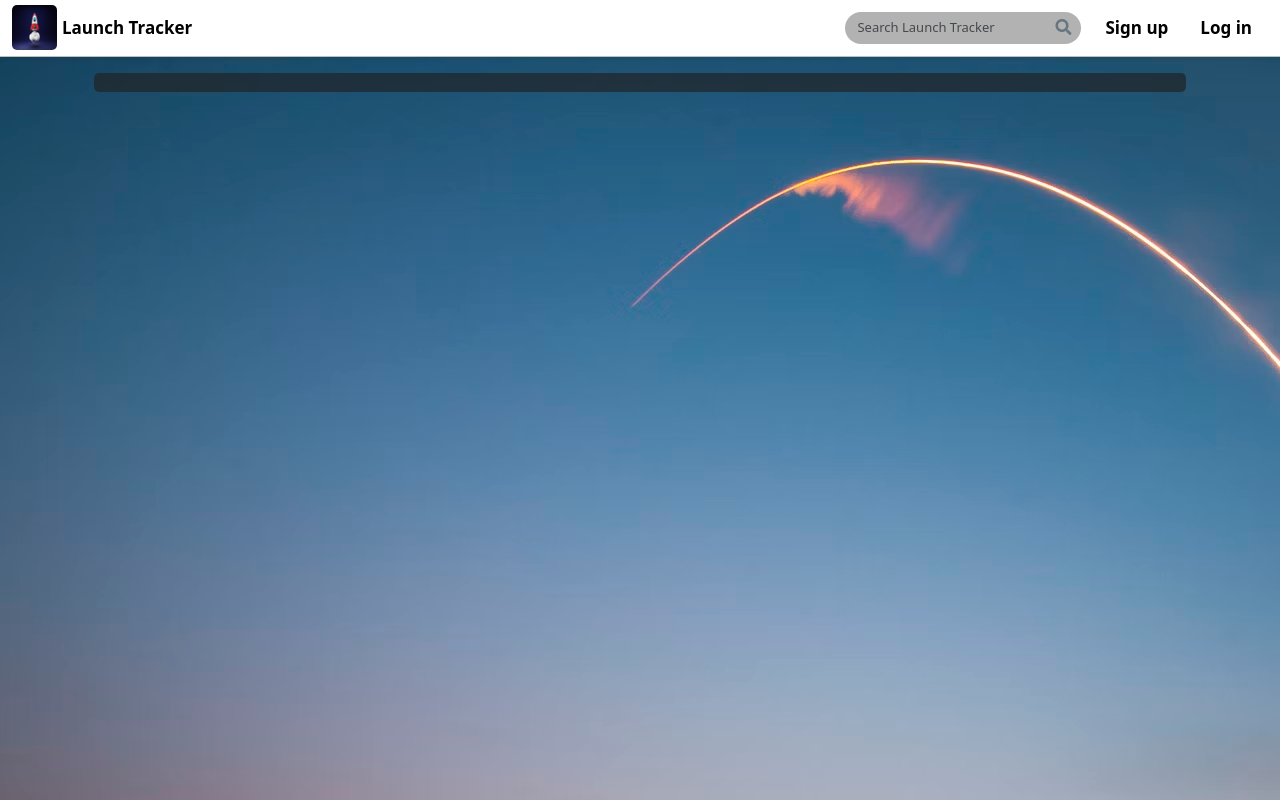
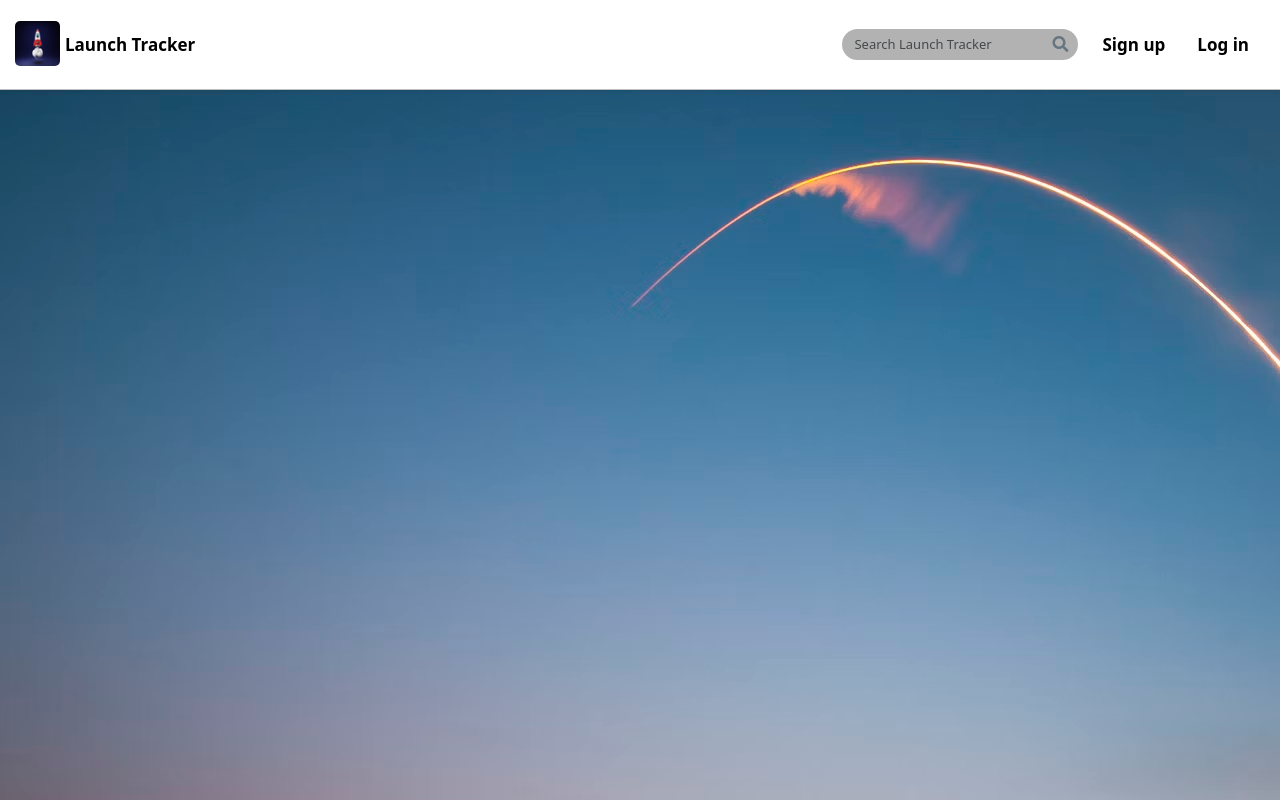
Before and after one commit to jonjones320/Capstone-1, a Flask app: page /launch/search in a window 1280 px wide. Run offline with Flask 3, Linux system fonts and the light colour scheme; data that the repository does not hold is empty; some libraries are stand-ins or nearby versions.

Commit message:
Updated styling and fixed display issues for the base.html, home.html, profile.html and various style.css adjustments.

```diff
--- a/app.py
+++ b/app.py
@@ -146,6 +146,8 @@ def list_users():
 def view_user(user_id):
     """View a user's profile."""
 
+    user = User.query.get_or_404(user_id)
+
     collections = (Collection
                 .query
                 .filter(Collection.createdBy == user_id)
@@ -153,7 +155,7 @@ def view_user(user_id):
                 .limit(100)
                 .all())
 
-    return render_template('user/profile.html', user=g.user, collections=collections)
+    return render_template('user/profile.html', user=user, collections=collections)
 
 
 @app.route('/user/profile/edit', methods=["GET", "POST"])
--- a/static/stylesheets/style.css
+++ b/static/stylesheets/style.css
@@ -1,4 +1,12 @@
   /* ====================== General */
+
+  html, body {
+    margin: 0;
+    padding: 0;
+    width: 100%;
+    height: 100%;
+    overflow-x: hidden; /* Prevent horizontal scroll */
+  }
 
   body {
     background-image: url("/static/images/spaceX_launch_streak_20160307.avif");
@@ -25,12 +33,17 @@
     cursor: pointer;
   }
 
+  .container-fluid {
+    width: 100%;
+    padding: 0;
+    margin: 0;
+  }
+
   /* ======================= Nav */
 
   .navbar {
     background-color: #ffffff;
     color: #000000;
-    height: 57px;
     border-bottom: 1px solid rgba(0, 0, 0, 0.25);
     margin-bottom: 1rem;
     position: relative;
@@ -158,6 +171,12 @@
     }
   }
 
+  @media (max-width: 1350px) {
+    .navbar .container-fluid {
+      padding: 0 15px; /* Adjust padding as needed */
+    }
+  }
+
   nav + .container {
     margin-bottom: 1rem;
   }
@@ -211,7 +230,6 @@
   #rocket-hero {
     height: 360px;
     margin-top: -16px;
-    opacity: 0.7;
     background-color: #e6ecf0;
     background-size: cover;
     background-position: top center;
@@ -297,7 +315,6 @@
     padding: 7px 20px 12px;
     border: none;
     border-radius: 5px;
-    background: #212529b8;
   }
 
   .list-group-item {
@@ -439,16 +456,19 @@
 
   .video-background-overlay {
     position: absolute;
+    display: flex;
     top: 0;
     left: 0;
     width: 100%;
     height: 100%;
-    background: rgba(0, 0, 0, 0.5);
+    justify-content: center;
+    align-items: center;
   }
 
   .video-background-content {
-    position: absolute;
+    position: relative;
     z-index: 1;
+    align-content: center;
   }
 
   #blast_off {
@@ -457,9 +477,12 @@
   }
 
   #home-headlines {
-    background-color: #0000004a;
+    background-color: #00000063;
     color: white;
-    width: 100
+  }
+
+  .home-menu {
+    text-align: center;
   }
 
   /* ============================ Signed out home */
--- a/templates/base.html
+++ b/templates/base.html
@@ -56,7 +56,7 @@
     </div>
   </nav>
 
-  <div class="container">
+  <div class="container-fluid">
         {% for category, message in get_flashed_messages(with_categories=True) %}
         <div class="alert alert-{{ category }}">{{ message }}</div>
         {% endfor %}
--- a/templates/user/profile.html
+++ b/templates/user/profile.html
@@ -2,8 +2,7 @@
 
 {% block content %}
 
-
-<img src="{{ user.header_img_url }}" alt="Image for {{ user.username }}" id="rocket-hero" class="full-width">
+<img src="https://picsum.photos/450/200" alt="" id="rocket-hero" class="full-width">
 
 <img src="{{ user.img_url }}" alt="Image for {{ user.username }}" id="profile-avatar">
 <div class="row full-width">
```
Also changed, not shown: templates/home.html (+8 -8 lines).
